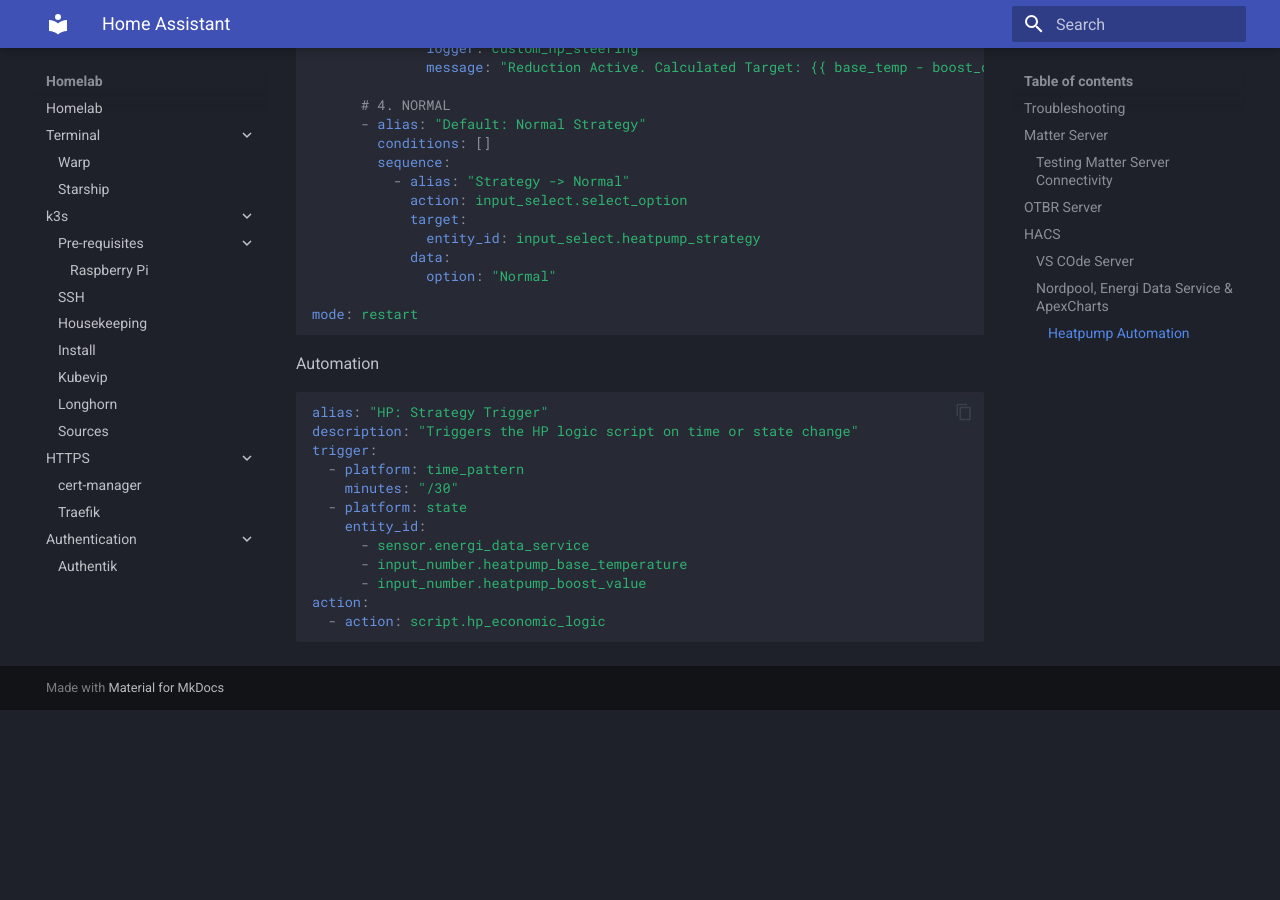
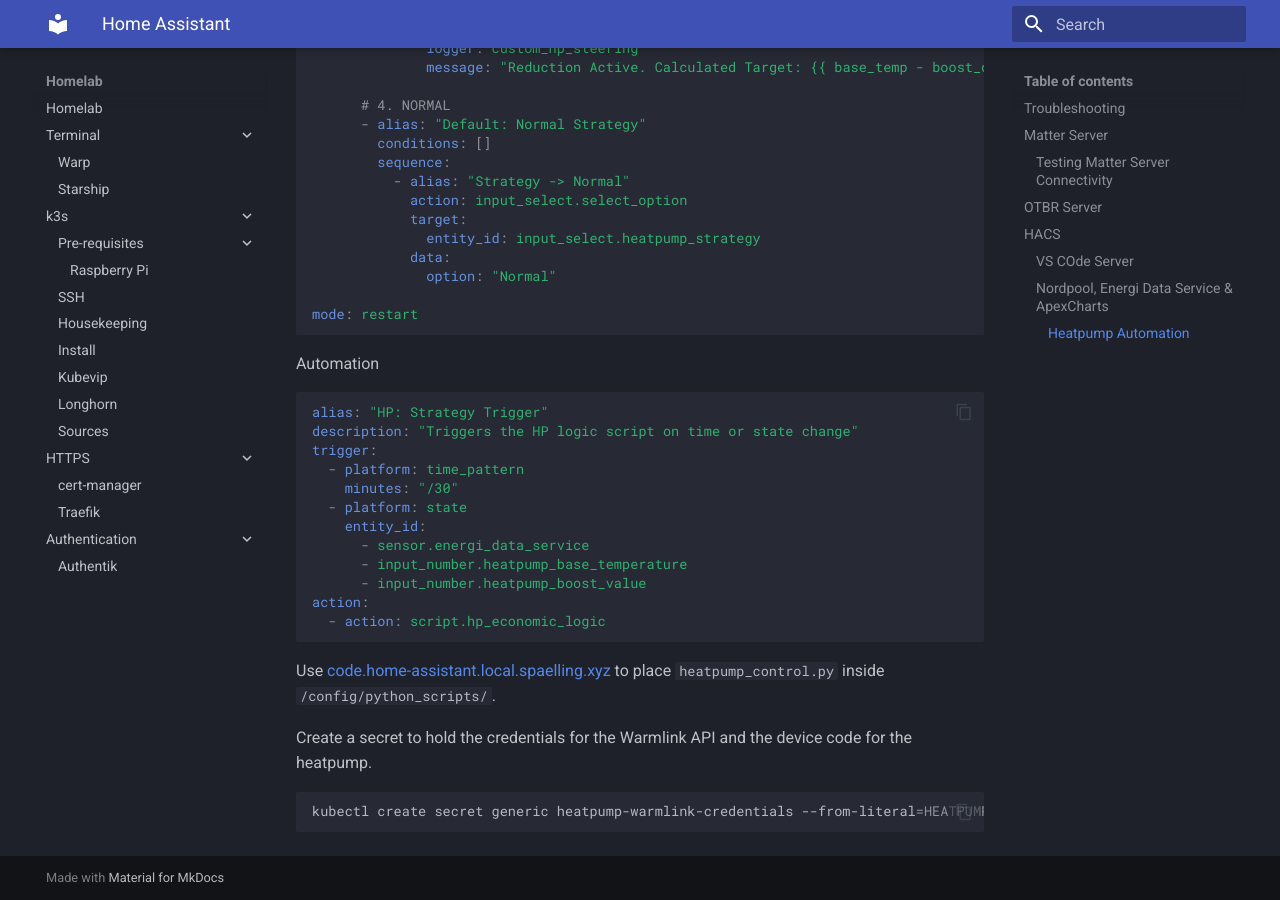
Before and after one commit to spaelling/homelab-pages, an MkDocs documentation site: the page built from docs/home_assistant/home_assistant.md, in a window 1280 px wide and 900 px high, scrolled down 5026 px. Built offline with MkDocs 1.6.1 and Material for MkDocs 9.7.7, drawn with Linux system fonts in a browser that asks for light colours; before the commit the page ends 5736 px from its top, so only the background shows below that.

Commit message:
docs: add instructions for heatpump_control.py and create Warmlink API credentials secret

````diff
--- a/docs/home_assistant/home_assistant.md
+++ b/docs/home_assistant/home_assistant.md
@@ -277,3 +277,11 @@
 action:
   - action: script.hp_economic_logic
 ```
+
+Use [code.home-assistant.local.spaelling.xyz](https://code.home-assistant.local.spaelling.xyz/?folder=/config) to place `heatpump_control.py` inside `/config/python_scripts/`.
+
+Create a secret to hold the credentials for the Warmlink API and the device code for the heatpump.
+
+```bash
+kubectl create secret generic heatpump-warmlink-credentials --from-literal=HEATPUMP_USER='PLACEHOLDER' --from-literal=HEATPUMP_PASS='PLACEHOLDER' --from-literal=HEATPUMP_DEVICE_CODE='PLACEHOLDER' -n home-assistant
+```
````
